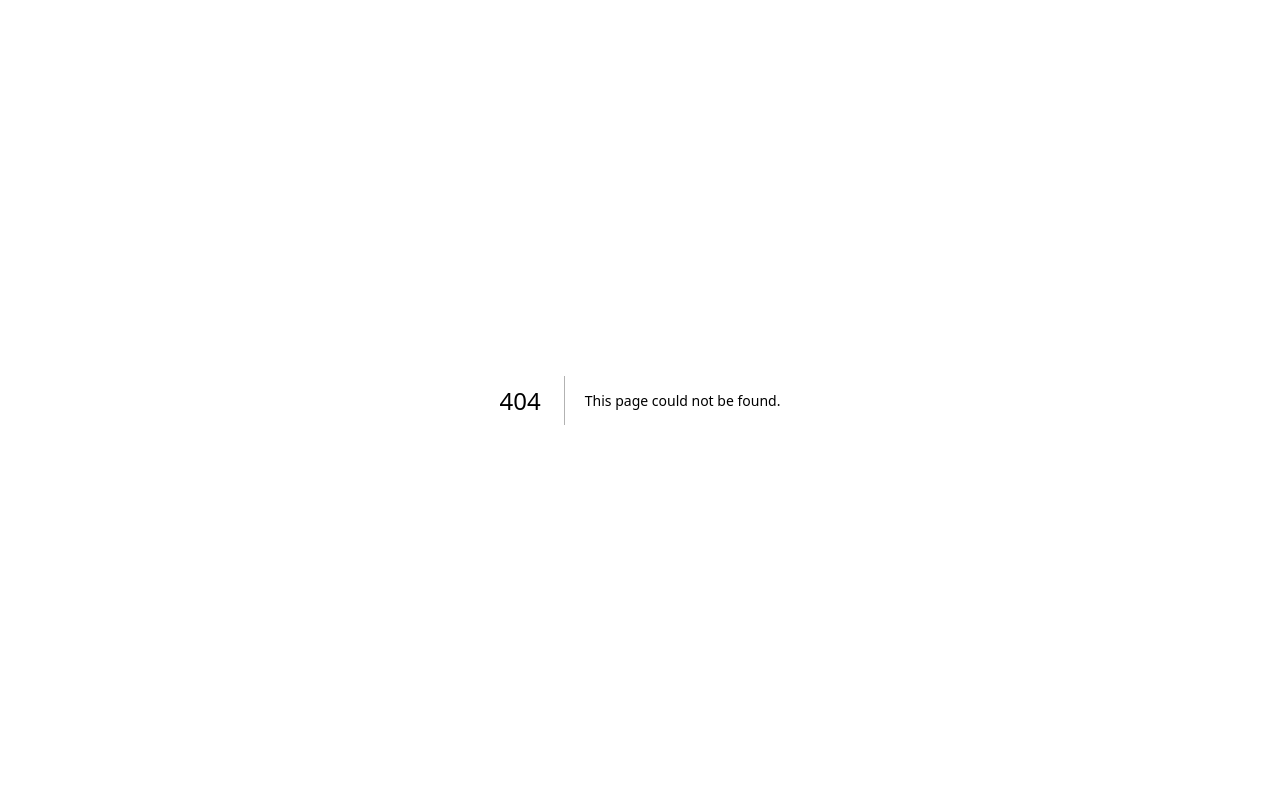
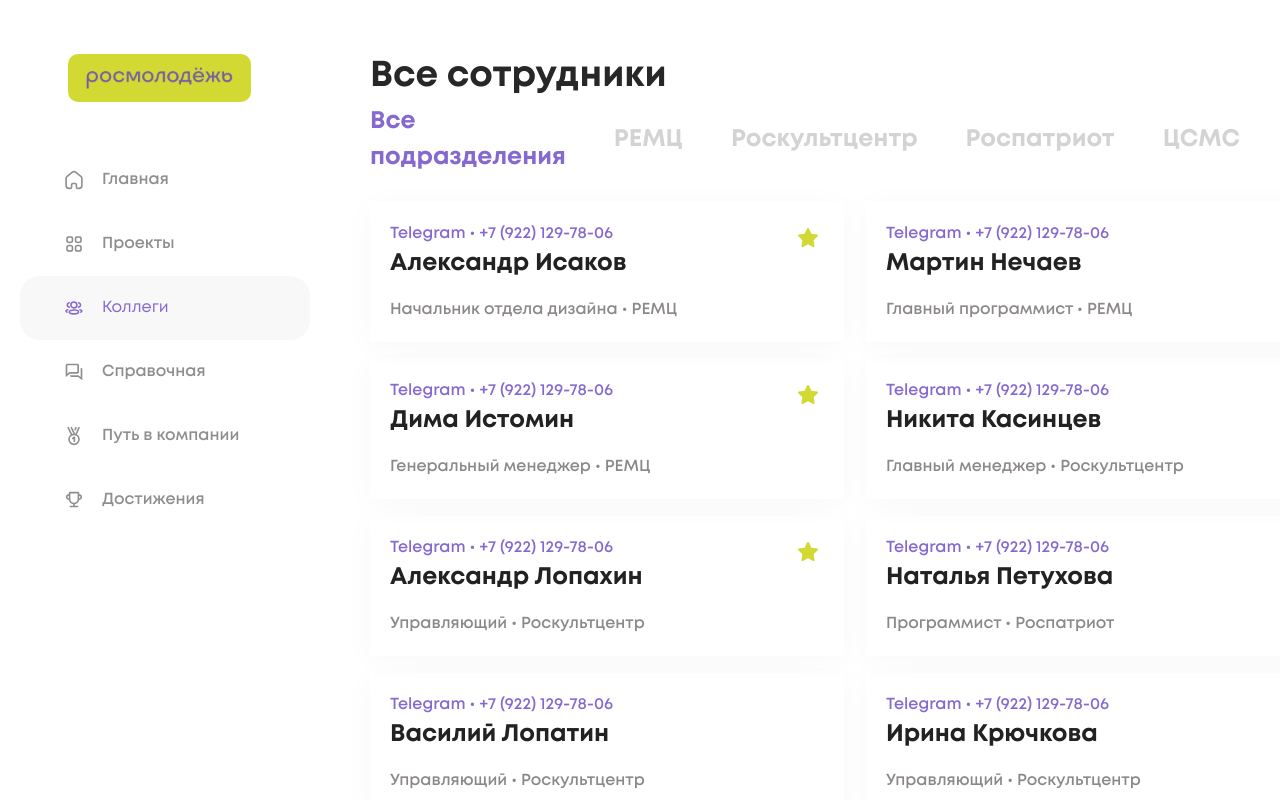
Before and after one commit to nechaykaa/juniorbit, a Next.js app in the folder frontend/: page /admin/employees in a window 1280 px wide. Before the commit this address had no page. Built offline with nearby package versions, Linux system fonts and the light colour scheme.

Commit message:
ready admin page

```diff
--- a/frontend/layouts/Sidebar/Sidebar.config.ts
+++ b/frontend/layouts/Sidebar/Sidebar.config.ts
@@ -4,6 +4,8 @@ import Employees from '@assets/sidebarIcons/employees.svg';
 import Feedback from '@assets/sidebarIcons/feedback.svg';
 import Home from '@assets/sidebarIcons/home.svg';
 import Projects from '@assets/sidebarIcons/projects.svg';
+import Analytic from '@assets/sidebarIcons/analytic.svg';
+import HR from '@assets/sidebarIcons/hr.svg';
 
 export type sidebarItemColorTypes = 'fill' | 'stroke';
 
@@ -77,7 +79,30 @@ const SIDEBAR_ITEMS_HR: ISidebarItem[] = [
 	},
 ];
 
+const SIDEBAR_ITEMS_ADMIN: ISidebarItem[] = [
+	{
+		label: 'Аналитика',
+		href: '/hr',
+		icon: Analytic,
+		colorType: 'stroke',
+		validateEndsWith: true,
+	},
+	{
+		label: 'Все сотрудники',
+		href: '/admin/employees',
+		icon: Employees,
+		colorType: 'stroke',
+	},
+	{
+		label: 'HR',
+		href: '/admin/humanresources',
+		icon: HR,
+		colorType: 'fill',
+	},
+];
+
 export {
 	SIDEBAR_ITEMS,
 	SIDEBAR_ITEMS_HR,
+	SIDEBAR_ITEMS_ADMIN,
 };
--- /dev/null
+++ b/frontend/pages/admin/employees/index.tsx
@@ -0,0 +1,103 @@
+import SidebarLayout from '@layouts/SidebarLayout';
+import EmployeeCard from '@components/employees/EmployeeCard';
+import TextHorizontalMenu from '@components/common/TextHorizontalMenu';
+
+import menuItems from '@shared/consts/textHorizontalMenuItems';
+
+import Star from '@assets/ic_star.svg';
+
+const EmployeesPage = (): JSX.Element => {
+	return(
+		<SidebarLayout className='px-20 pt-14'>
+			<h1 className='font-bold text-4xl mb-[8px]'>
+				Все сотрудники
+			</h1>
+			<div>
+				<TextHorizontalMenu items={menuItems} />
+			</div>
+			<div className='grid grid-cols-[1fr_auto]'>
+				<div className='flex flex-col mt-[26px]'>
+					<div className='flex mb-[17px]'>
+						<EmployeeCard
+							duration='Telegram • +7 (922) 129-78-06'
+							name='Александр Исаков'
+							description='Начальник отдела дизайна • РЕМЦ'
+							className='mr-[22px]'
+							Icon={Star} />
+						<EmployeeCard
+							duration='Telegram • +7 (922) 129-78-06'
+							name='Мартин Нечаев'
+							description='Главный программист • РЕМЦ'
+							className='mr-[22px]'
+							Icon={Star} />
+					</div>
+					<div className='flex mb-[17px]'>
+						<EmployeeCard
+							duration='Telegram • +7 (922) 129-78-06'
+							name='Дима Истомин'
+							description='Генеральный менеджер • РЕМЦ'
+							className='mr-[22px]'
+							Icon={Star} />
+						<EmployeeCard
+							duration='Telegram • +7 (922) 129-78-06'
+							name='Никита Касинцев'
+							description='Главный менеджер • Роскультцентр'
+							className='mr-[22px]'
+							Icon={Star} />
+					</div>
+					<div className='flex mb-[17px]'>
+						<EmployeeCard
+							duration='Telegram • +7 (922) 129-78-06'
+							name='Александр Лопахин'
+							description='Управляющий • Роскультцентр'
+							className='mr-[22px]'
+							Icon={Star} />
+						<EmployeeCard
+							duration='Telegram • +7 (922) 129-78-06'
+							name='Наталья Петухова'
+							description='Программист • Роспатриот'
+							className='mr-[22px]' />
+					</div>
+					<div className='flex mb-[17px]'>
+						<EmployeeCard
+							duration='Telegram • +7 (922) 129-78-06'
+							name='Василий Лопатин'
+							description='Управляющий • Роскультцентр'
+							className='mr-[22px]' />
+						<EmployeeCard
+							duration='Telegram • +7 (922) 129-78-06'
+							name='Ирина Крючкова'
+							description='Управляющий • Роскультцентр'
+							className='mr-[22px]' />
+					</div>
+					<div className='flex mb-[17px]'>
+						<EmployeeCard
+							duration='Telegram • +7 (922) 129-78-06'
+							name='Мирон Фёдоров'
+							description='Менеджер • Роскультцентр'
+							className='mr-[22px]' />
+						<EmployeeCard
+							duration='Telegram • +7 (922) 129-78-06'
+							name='Алексей Петухов'
+							description='Технический специалист • Роспатриот'
+							className='mr-[22px]' />
+					</div>
+					<div className='flex mb-[17px]'>
+						<EmployeeCard
+							duration='Telegram • +7 (922) 129-78-06'
+							name='Владимир Пупкин'
+							description='Администратор • Роскультцентр'
+							className='mr-[22px]' />
+						<EmployeeCard
+							duration='Telegram • +7 (922) 129-78-06'
+							name='Василий Дудников'
+							description='Event-менеджер • РЕМЦ'
+							className='mr-[22px]' />
+					</div>
+				</div>
+			</div>
+		</SidebarLayout>
+	);
+};
+
+export default EmployeesPage;
--- /dev/null
+++ b/frontend/pages/admin/humanres/index.tsx
@@ -0,0 +1,45 @@
+import SidebarLayout from '@layouts/SidebarLayout';
+import EmployeeCard from '@components/employees/EmployeeCard';
+import TextHorizontalMenu from '@components/common/TextHorizontalMenu';
+
+import menuItems from '@shared/consts/textHorizontalMenuItems';
+
+import Star from '@assets/ic_star.svg';
+
+const EmployeesPage = (): JSX.Element => {
+	return(
+		<SidebarLayout className='px-20 pt-14'>
+			<h1 className='font-bold text-4xl mb-[8px]'>
+				Все HR-сотрудники
+			</h1>
+			<div>
+				<TextHorizontalMenu items={menuItems} />
+			</div>
+			<div className='grid grid-cols-[1fr_auto]'>
+				<div className='flex flex-col mt-[26px]'>
+					<div className='flex mb-[17px]'>
+						<EmployeeCard
+							duration='Telegram • +7 (922) 129-78-06'
+							name='Александр Исаков'
+							description='HR'
+							className='mr-[22px]' />
+						<EmployeeCard
+							duration='Telegram • +7 (922) 129-78-06'
+							name='Мартин Нечаев'
+							description='HR'
+							className='mr-[22px]' />
+					</div>
+					<div className='flex mb-[17px]'>
+						<EmployeeCard
+							duration='Telegram • +7 (922) 129-78-06'
+							name='Андрей Волков'
+							description='HR'
+							className='mr-[22px]' />
+					</div>
+				</div>
+			</div>
+		</SidebarLayout>
+	);
+};
+
+export default EmployeesPage;
--- /dev/null
+++ b/frontend/pages/admin/index.tsx
@@ -0,0 +1,22 @@
+import SidebarLayout from '@layouts/SidebarLayout';
+import EmployeeCard from '@components/employees/EmployeeCard';
+import TextHorizontalMenu from '@components/common/TextHorizontalMenu';
+
+import menuItems from '@shared/consts/textHorizontalMenuItems';
+
+import Star from '@assets/ic_star.svg';
+
+const EmployeesPage = (): JSX.Element => {
+	return(
+		<SidebarLayout className='px-20 pt-14'>
+			<h1 className='font-bold text-4xl mb-[8px]'>
+				Все HR-сотрудники
+			</h1>
+			<div>
+				<TextHorizontalMenu items={menuItems} />
+			</div>
+		</SidebarLayout>
+	);
+};
+
+export default EmployeesPage;
```
Also changed, not shown: frontend/assets/sidebarIcons/analytic.svg (added), frontend/assets/sidebarIcons/hr.svg (added).
